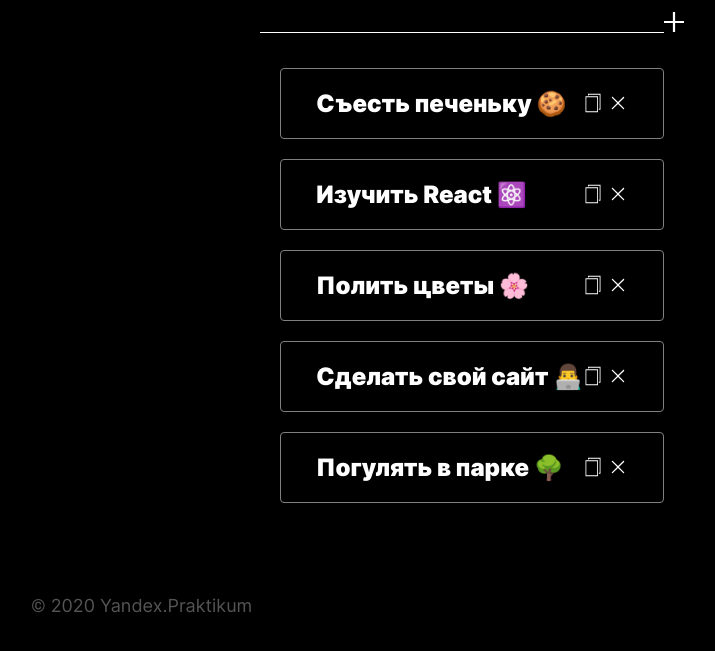
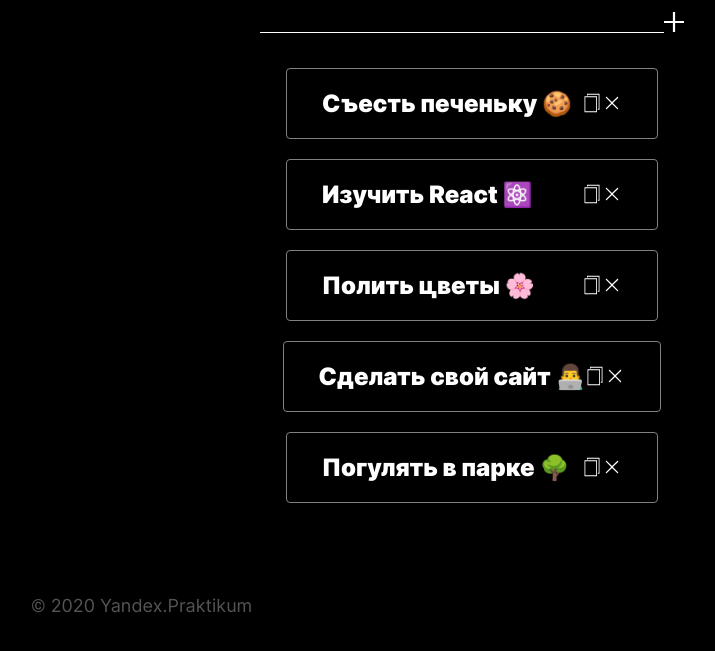
Before and after one commit to gippius/y-webinar-todo-templates, a plain HTML site: page index.html in a window 1280 px wide. Shown: the part 123-774 px from the top of the page, without its empty margins (168-883 px from the left). Drawn offline with Linux system fonts and the light colour scheme.

Commit message:
fix: no xss on item addition

```diff
--- a/blocks/todo/__list/todo__list.css
+++ b/blocks/todo/__list/todo__list.css
@@ -1,5 +1,7 @@
 .todo__list {
-  display: grid;
+  display: flex;
+  flex-flow: column;
+  align-items: center;
   justify-content: center;
   grid-gap: 20px;
   list-style-type: none;
--- a/scripts/index.js
+++ b/scripts/index.js
@@ -11,32 +11,38 @@ const inputElement = document.querySelector('.input');
 function renderList() {
     let listHTML = '';
 
-    listHTML = TODO_LIST.map(item => {
-        return `<li class="todo__item card">
-                <h2 class="card__title">${item.title}</h2>
-                <div class="card__actions">
-                  <button type="button" class="button button_duplicate"></button>
-                  <button type="button" class="button button_remove"></button>
-                </div>
-              </li>`
-    }).join('');
+    listHTML = TODO_LIST.map(composeItem);
 
-    listContainerElement.insertAdjacentHTML('afterbegin', listHTML)
+    listContainerElement.append(...listHTML)
+}
+
+function composeItem(item) {
+    const itemElement = document.createElement('li')
+    itemElement.classList.add('todo__item', 'card')
+    const headerElement = document.createElement('h2')
+    headerElement.classList.add('card__title')
+    headerElement.textContent = item.title
+    const actionsContainerItem = document.createElement('div')
+    actionsContainerItem.classList.add('card__actions')
+    const duplicateButtonElement = document.createElement('button')
+    duplicateButtonElement.classList.add('button', 'button_duplicate')
+    const removeButtonElement = document.createElement('button');
+    removeButtonElement.classList.add('button','button_remove')
+
+    actionsContainerItem.append(duplicateButtonElement, removeButtonElement)
+    itemElement.append(headerElement, actionsContainerItem)
+
+    return itemElement
 }
 
 function bindEventListeners() {
     const addButtonElement = document.querySelector('.button_add');
 
     addButtonElement.addEventListener('click', function () {
-        const newItem = `<li class="todo__item card">
-                <h2 class="card__title">${inputElement.value}</h2>
-                <div class="card__actions">
-                <button type="button" class="button button_duplicate"></button>
-                <button type="button" class="button button_remove"></button>
-                </div>
-            </li>`;
-
-        listContainerElement.insertAdjacentHTML('afterbegin', newItem)
+        const newItem = composeItem({ title: inputElement.value })
+        console.log(inputElement.value)
+        console.log(newItem)
+        listContainerElement.append(newItem)
     })
 }
 
```
